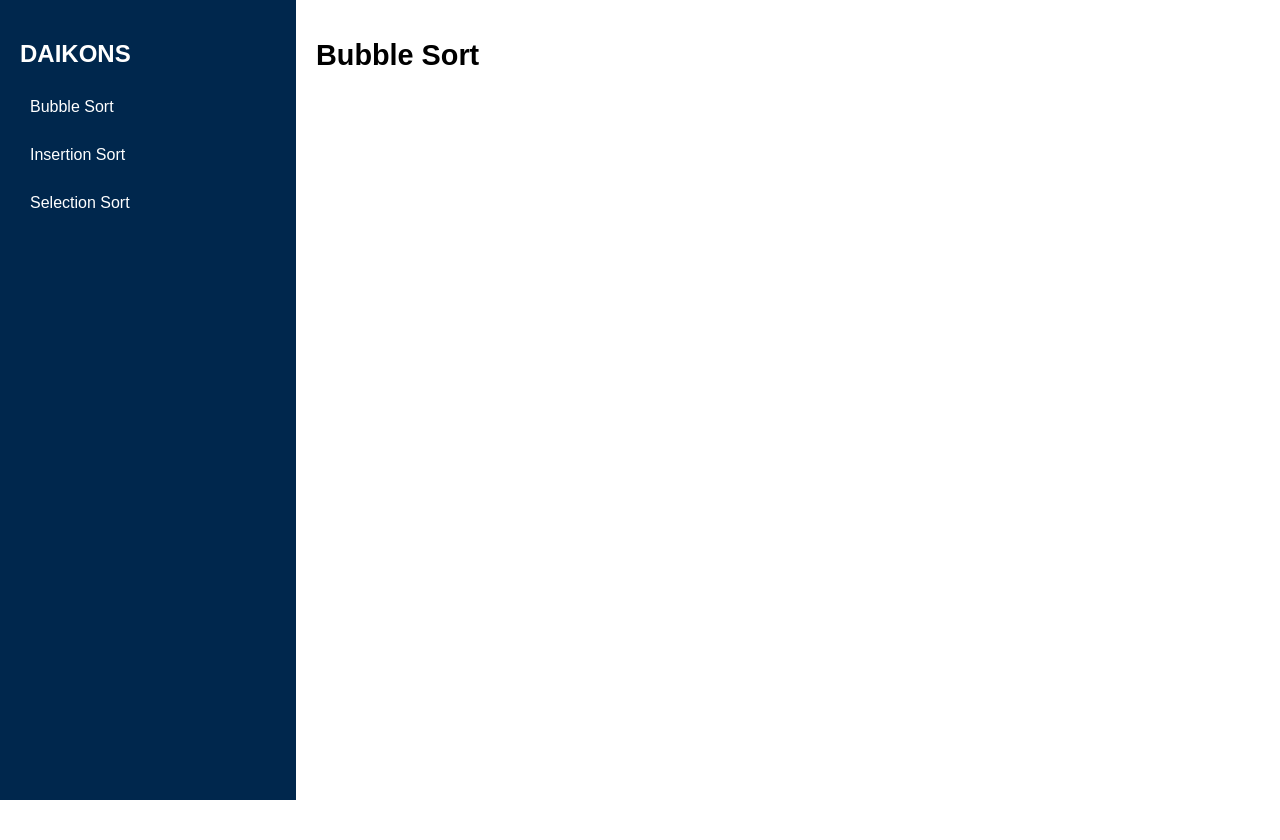
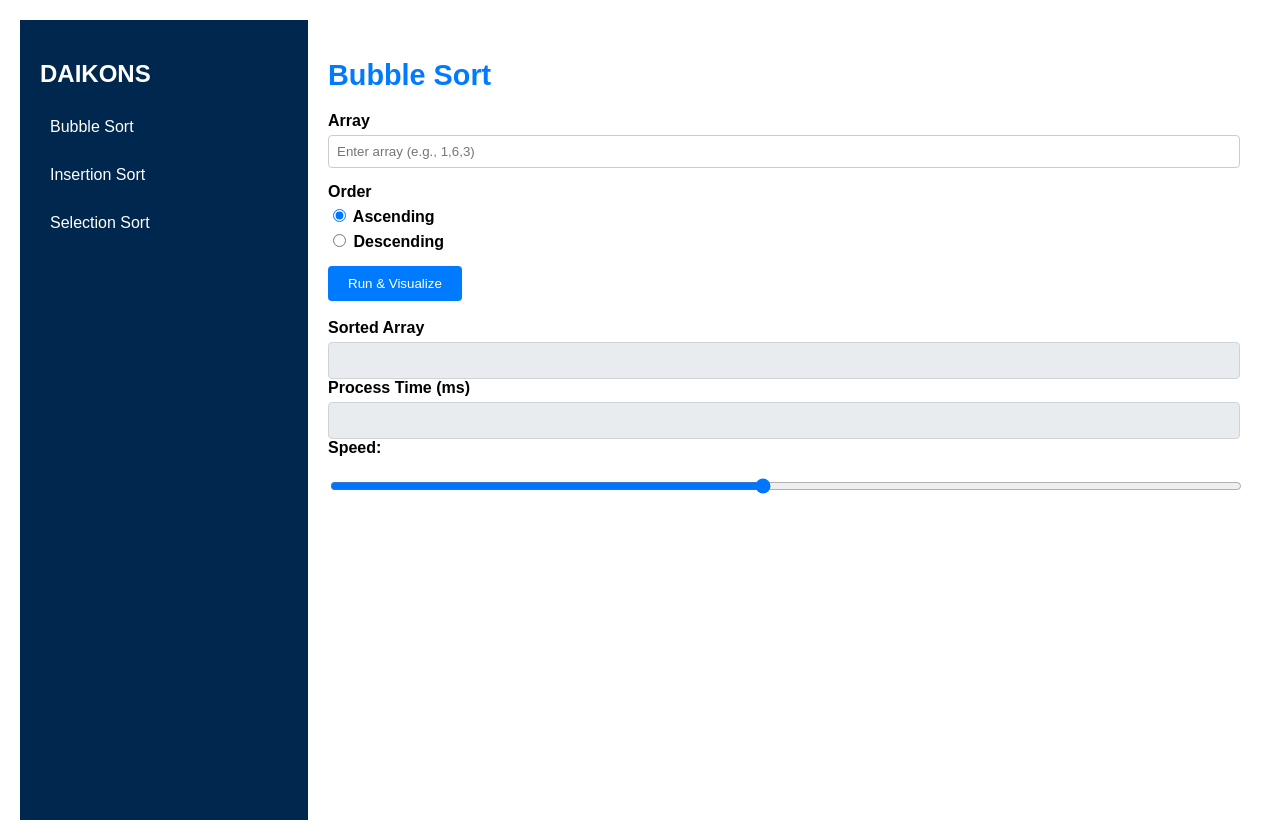
Before and after one commit to se04-aizu-2024/se04project-daikons, a Django app: template Daikon/SortingAlgs/templates/bubblesort.html in a window 1280 px wide. Before the commit the page ends 800 px from the top, so only its background shows below. Run offline with Django 5.2, Linux system fonts and the light colour scheme; the template is opened without the code that fills it, so the values that code supplies are empty; parts of the project's set-up code (start-up, migrations or seed data) failed here and were passed over.

Commit message:
Complete BubbleSort functionality
Added Visualization
Added Functionality
Added extra CSS

```diff
--- /dev/null
+++ b/Daikon/SortingAlgs/static/bubblesort.js
@@ -0,0 +1,129 @@
+let speed = 1000; // Default speed
+
+document.getElementById("run-visualize-button").addEventListener("click", function () {
+    const arrayInput = document.getElementById("array").value;
+    const order = document.querySelector('input[name="order"]:checked').value;
+
+    if (!arrayInput) {
+      alert("Please enter an array.");
+      return;
+    }
+
+    // Send POST request to Django
+    fetch(window.location.href, {
+      method: "POST",
+      headers: {
+        "Content-Type": "application/x-www-form-urlencoded",
+        "X-CSRFToken": document.querySelector('[name=csrfmiddlewaretoken]').value,
+      },
+      body: new URLSearchParams({
+        array: arrayInput,
+        order: order,
+      }),
+    })
+      .then((response) => response.json())
+      .then((data) => {
+        if (data.error) {
+          alert(data.error);
+          return;
+        }
+
+        // Get the fields for sorted array and process time
+        const sortedArrayField = document.getElementById("sorted-array");
+        const processTimeField = document.getElementById("process-time");
+
+        // Update fields if they exist
+        if (sortedArrayField && processTimeField) {
+          sortedArrayField.value = data.result.join(", ");
+          processTimeField.value = `${data.process_time} ms`;
+        } else {
+          console.error("One or more fields are missing in the DOM.");
+        }
+
+        // Trigger visualization
+        visualizeBubbleSort(data.original_array, order);
+      })
+      .catch((error) => {
+        console.error("Error:", error);
+      });
+  });
+
+document.getElementById("speed").addEventListener("input", function () {
+  // Calculate inverse speed
+  speed = 2100 - this.value; // Invert the slider value (e.g., 100 becomes 2000)
+});
+
+function bubbleSort(array, order) {
+  const n = array.length;
+  for (let i = 0; i < n; i++) {
+    for (let j = 0; j < n - i - 1; j++) {
+      const condition =
+        order === "ascending" ? array[j] > array[j + 1] : array[j] < array[j + 1];
+      if (condition) {
+        // Swap the elements
+        [array[j], array[j + 1]] = [array[j + 1], array[j]];
+      }
+    }
+  }
+  return array;
+}
+
+function visualizeBubbleSort(array, order) {
+  const visualizationArea = document.getElementById("visualization-area");
+  visualizationArea.innerHTML = "";
+
+  array.forEach((value) => {
+    const slot = document.createElement("div");
+    slot.classList.add("slot");
+    slot.textContent = value;
+    visualizationArea.appendChild(slot);
+  });
+
+  const slots = document.querySelectorAll(".slot");
+  let n = array.length;
+
+  let i = 0,
+    j = 0;
+
+  function step() {
+    if (i < n) {
+      if (j < n - i - 1) {
+        const slot1 = slots[j];
+        const slot2 = slots[j + 1];
+
+        slot1.classList.add("swap");
+        slot2.classList.add("swap");
+
+        const condition =
+          order === "ascending" ? array[j] > array[j + 1] : array[j] < array[j + 1];
+
+        if (condition) {
+          [array[j], array[j + 1]] = [array[j + 1], array[j]];
+
+          const tempText = slot1.textContent;
+          slot1.textContent = slot2.textContent;
+          slot2.textContent = tempText;
+        }
+
+        setTimeout(() => {
+          slot1.classList.remove("swap");
+          slot2.classList.remove("swap");
+        }, speed / 2);
+
+        j++;
+      } else {
+        slots[n - i - 1].classList.add("sorted");
+        j = 0;
+        i++;
+      }
+
+      setTimeout(step, speed);
+    } else {
+      for (let k = 0; k < n; k++) {
+        slots[k].classList.add("sorted");
+      }
+    }
+  }
+
+  step();
+}
--- a/Daikon/SortingAlgs/templates/bubblesort.html
+++ b/Daikon/SortingAlgs/templates/bubblesort.html
@@ -1,5 +1,43 @@
 {% extends "base.html" %}
 {% block title %}Bubble Sort{% endblock %}
+{% block content %}
+<form method="POST" id="sorting-form">
+  {% csrf_token %}
+  <div class="form-group">
+    <label for="array">Array</label>
+    <input type="text" id="array" name="array" placeholder="Enter array (e.g., 1,6,3)">
+  </div>
+  <div class="form-group">
+    <label>Order</label>
+    <div>
+      <label><input type="radio" name="order" value="ascending" checked> Ascending</label>
+      <label><input type="radio" name="order" value="descending"> Descending</label>
+    </div>
+  </div>
+  <button type="button" id="run-visualize-button" class="run-button">Run & Visualize</button>
+</form>
 
-{% block content %}
+<br />
+
+<div>
+    <label for="sorted-array">Sorted Array</label>
+    <input type="text" id="sorted-array" readonly>
+  </div>
+  <div>
+    <label for="process-time">Process Time (ms)</label>
+    <input type="text" id="process-time" readonly>
+</div>
+
+<div>
+    <label for="speed">Speed: </label>
+    <input type="range" id="speed" min="100" max="2000" value="1000" step="100">
+  </div>
+
+<div id="visualization-area" class="visualization">
+  <!-- Visualization will be rendered here -->
+</div>
+
+<!-- Include JavaScript -->
+ {% load static %}
+<script src="{% static 'bubblesort.js' %}"></script>
 {% endblock %}
--- /dev/null
+++ b/Daikon/requirements.txt
@@ -0,0 +1,2 @@
+Django>=4.0
+numpy
--- a/Daikon/static/styles.css
+++ b/Daikon/static/styles.css
@@ -107,3 +107,116 @@ body {
     border-radius: 4px;
     background-color: #f9f9f9;
   }
+
+  .visualization {
+    display: flex;
+    justify-content: center;
+    align-items: center;
+    margin-top: 20px;
+    gap: 10px; /* Space between slots */
+  }
+
+  .visualization .slot {
+    width: 60px; /* Width of each slot */
+    height: 60px; /* Height of each slot */
+    display: flex;
+    justify-content: center;
+    align-items: center;
+    border: 2px solid #007bff; /* Slot border */
+    border-radius: 8px; /* Rounded corners */
+    font-size: 18px; /* Font size for numbers */
+    background-color: white; /* Slot background */
+    color: #007bff; /* Text color */
+  }
+
+  .visualization .swap {
+    background-color: #f8d7da; /* Light red for swapped elements */
+    color: #721c24; /* Dark red text */
+  }
+
+  .visualization .sorted {
+    background-color: #d4edda; /* Light green for sorted elements */
+    color: #155724; /* Dark green text */
+  }
+
+  .form-container {
+    background-color: #ffffff;
+    border-radius: 8px;
+    padding: 20px;
+    box-shadow: 0 4px 6px rgba(0, 0, 0, 0.1);
+    max-width: 400px; /* Form width */
+    margin-top: 20px; /* Add spacing from the top */
+  }
+
+  h1 {
+    text-align: left;
+    margin-bottom: 20px;
+    color: #007bff;
+    font-size: 24px;
+  }
+
+  .form-group {
+    margin-bottom: 15px;
+  }
+
+  label {
+    display: block;
+    font-weight: bold;
+    margin-bottom: 5px;
+  }
+
+  input[type="text"],
+  input[type="range"] {
+    width: 100%;
+    padding: 10px;
+    border: 1px solid #ced4da;
+    border-radius: 4px;
+    box-sizing: border-box;
+  }
+
+  input[type="range"] {
+    margin-top: 5px;
+  }
+
+  .radio-group {
+    display: flex;
+    justify-content: space-between;
+    margin-top: 10px;
+  }
+
+  .radio-group label {
+    font-weight: normal;
+  }
+
+  button.btn-primary {
+    background-color: #007bff;
+    color: #fff;
+    padding: 10px 15px;
+    border: none;
+    border-radius: 4px;
+    width: 100%;
+    cursor: pointer;
+    font-size: 16px;
+    margin-top: 15px;
+  }
+
+  button.btn-primary:hover {
+    background-color: #0056b3;
+  }
+
+  #sorted-array,
+  #process-time {
+    background-color: #e9ecef;
+    color: #495057;
+    cursor: not-allowed;
+  }
+
+  #sorted-array:focus,
+  #process-time:focus {
+    outline: none;
+  }
+
+  /* Optional: Add slight padding to the parent container for better spacing */
+  body {
+    padding: 20px;
+  }
```
